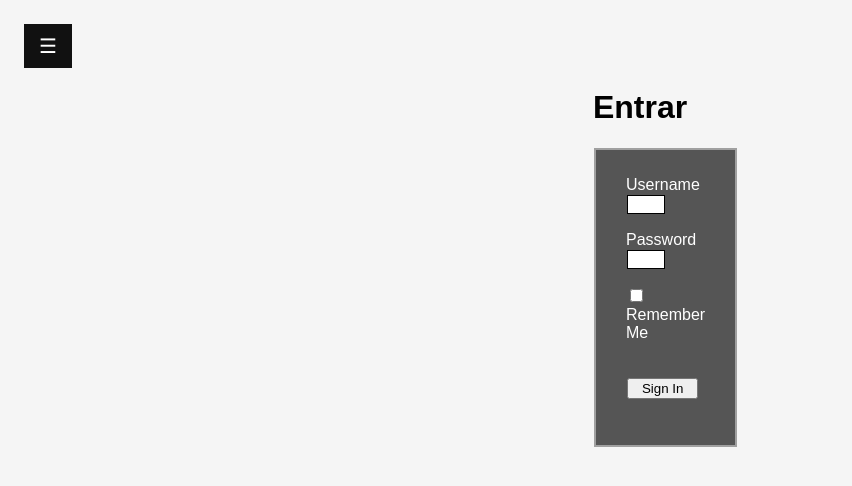
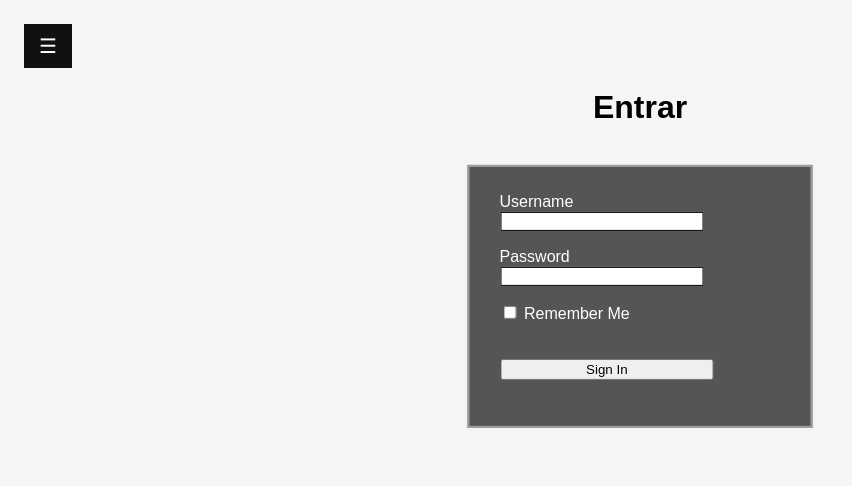
Before and after one commit to Yuri-MRQ/confe, a Flask app: page /login in a window 1280 px wide. Shown: the top 486 px of the page, without its empty margins (0-852 px from the left). Run offline with Flask 2, Linux system fonts and the light colour scheme; some libraries are stand-ins or nearby versions.

Commit message:
Atualizado main.css, modificando o .form e #form-box de modo que caibam em telas menores, modificado o tamanho das barras de input, corrigido os filtros das NF e NE

```diff
--- a/confe/static/css/main.css
+++ b/confe/static/css/main.css
@@ -12,6 +12,7 @@ body {font-family: Arial, Helvetica, sans-serif;}
 
 #main {
   width: 100%;
+  position: relative;
 }
 
 
@@ -67,7 +68,7 @@ body {font-family: Arial, Helvetica, sans-serif;}
 }
 
 select {
-  width: 70%;
+  width: 100%;
   border: 1px solid black;
   margin: 1px 1px 1px;
   border-radius: 4px;
@@ -75,7 +76,7 @@ select {
 }
 
 input[type=password]{
-  width: 40%;
+  width: 70%;
   border: 1px solid black;
   margin: 1px 1px 1px;
   box-sizing: content-box;
@@ -93,7 +94,7 @@ input[type=password]:focus {
 }
 
 input[type=text] {
-  width: 40%;
+  width: 70%;
   border: 1px solid black;
   margin: 1px 1px 1px;
   box-sizing: content-box;
@@ -122,13 +123,6 @@ div{
   display:inline-block;
 }
 
-.filtro {
-  border: 1px solid rgb(160, 160, 160);
-  margin: 20px 1px 20px;
-  width: 100%;
-  align-items: center;
-}
-
 #subtitulo{
   margin: 0px 10px 20px;
   text-align: center;
@@ -137,6 +131,17 @@ div{
 .pag_links{
   text-align: left;
   margin-left: -50px;
+}
+.content {
+  display: flex;
+  justify-content: center;
+  align-items: center;
+}
+.filtro {
+  border: 1px solid rgb(160, 160, 160);
+  margin: 0 auto;
+  width: 100%;
+  align-items: center;
 }
 
 .filtro1{
@@ -152,15 +157,23 @@ div{
 }
 
 .form{
-  margin: 10px;
+  position: absolute;
+  top: 50%;
+  left: 50%;
+  transform: translate(-50%, 30%);
 }
+
 
 #form-box{
   border: 2px solid rgb(160, 160, 160);
-  margin: 0px 570px 0px;
   padding: 10px 30px;
+  justify-content: center;
   background-color: #555;
   color: #ffffff;
+}
+
+#form-box p{
+  text-align: match-parent;
 }
 
 #text-info{
--- a/confe/static/java/sidebar.js
+++ b/confe/static/java/sidebar.js
@@ -2,12 +2,12 @@ function openNav() {
     document.getElementById("mySidebar").style.width = "250px";
     document.getElementById("main").style.marginLeft = "250px";
     document.getElementById("main").style.width = "84%";
-    document.getElementById("form-box").style.margin = "0px 450px 0px";
+    document.getElementById("form-box").style.margin = "0px 0px 0px";
   }
 
   function closeNav() {
     document.getElementById("mySidebar").style.width = "0";
     document.getElementById("main").style.marginLeft= "0";
     document.getElementById("main").style.width = "100%";
-    document.getElementById("form-box").style.margin = "0px 570px 0px";
+    document.getElementById("form-box").style.margin = "0px 0px 0px";
   }
--- a/confe/templates/edit_usuario.html
+++ b/confe/templates/edit_usuario.html
@@ -1,11 +1,12 @@
 {% extends "index.html" %}
 {% block content %}
+
 <h1 class= "title">Editar usuário</h1>
 
     <div class="form">
       <form action="" method="post" novalidate>
         {{ form.hidden_tag() }}
-        <div id='form-box'>
+        <div id='form-box' class="form-box">
           <p>
             {{ form.nip.label }}<br>
             {{ form.nip(size=32) }}
--- a/confe/templates/inserir_ne.html
+++ b/confe/templates/inserir_ne.html
@@ -2,7 +2,7 @@
 {% block content %}
 <h1 class="title">Cadastrar nova NE</h1>
 
-    <div class="forms">
+    <div class="form">
       <form action="" method="post" novalidate>
         {{ form.hidden_tag() }}
           <div id='form-box'>
--- a/confe/templates/login.html
+++ b/confe/templates/login.html
@@ -2,9 +2,10 @@
 
 {% block content %}
     <h1 class= "title">Entrar</h1>
+    <div class="form">
         <form action="" method="post" novalidate>
             {{ form.hidden_tag() }}
-        <div id='form-box'>
+            <div id='form-box' class="form-box">
                 <p>
                     {{ form.nip.label }}<br>
                     {{ form.nip(size=32) }}
@@ -18,4 +19,6 @@
             </div>
 
         </form>
+    </div>
+
 {% endblock %}
--- a/confe/templates/ne.html
+++ b/confe/templates/ne.html
@@ -19,7 +19,7 @@
                             {% if nav == 'gnho' %}
                           <div>
                               {{ filtro_form.om.label }}<br>
-                              {{ filtro_form.om(size=1, class_ = 'form') }}
+                              {{ filtro_form.om(size=1) }}
                           </div>
                         {% endif %}
                         <div>
--- a/confe/templates/nf.html
+++ b/confe/templates/nf.html
@@ -19,7 +19,7 @@
                             {% if nav == 'gnho' %}
                             <div>
                                 {{ filtro_form.om.label }}<br>
-                              {{ filtro_form.om(size=1, class_ = 'form') }}
+                                {{ filtro_form.om(size=1) }}
                             </div>
                             {% endif %}
                             <div>
--- a/confe/templates/nf_inserir.html
+++ b/confe/templates/nf_inserir.html
@@ -4,8 +4,7 @@
 
 
 <h1 class="title">Cadastrar nova NF</h1>
-
-    <div class="form">
+  <div class=form>
     <form action="" method="post" novalidate>
       {{ form.hidden_tag() }}
       <div id='form-box'>
@@ -36,4 +35,5 @@
     </form>
   </div>
 
+
 {% endblock %}
```
Also changed, not shown: README.md, 1 other file. Lines whose indentation alone changed are shown as unchanged.
